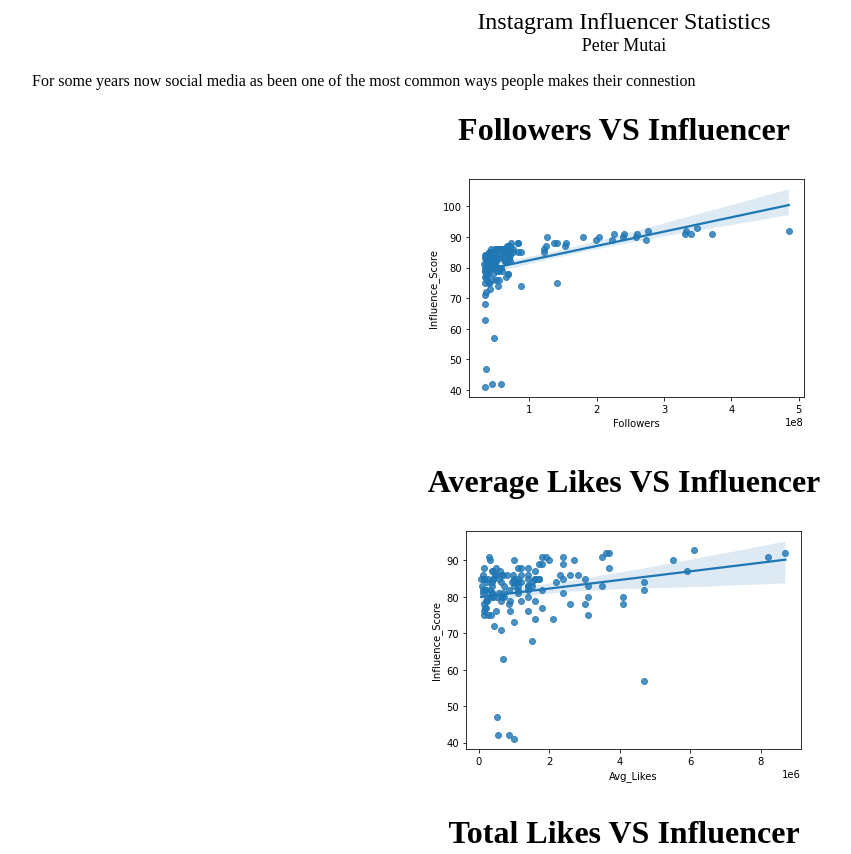
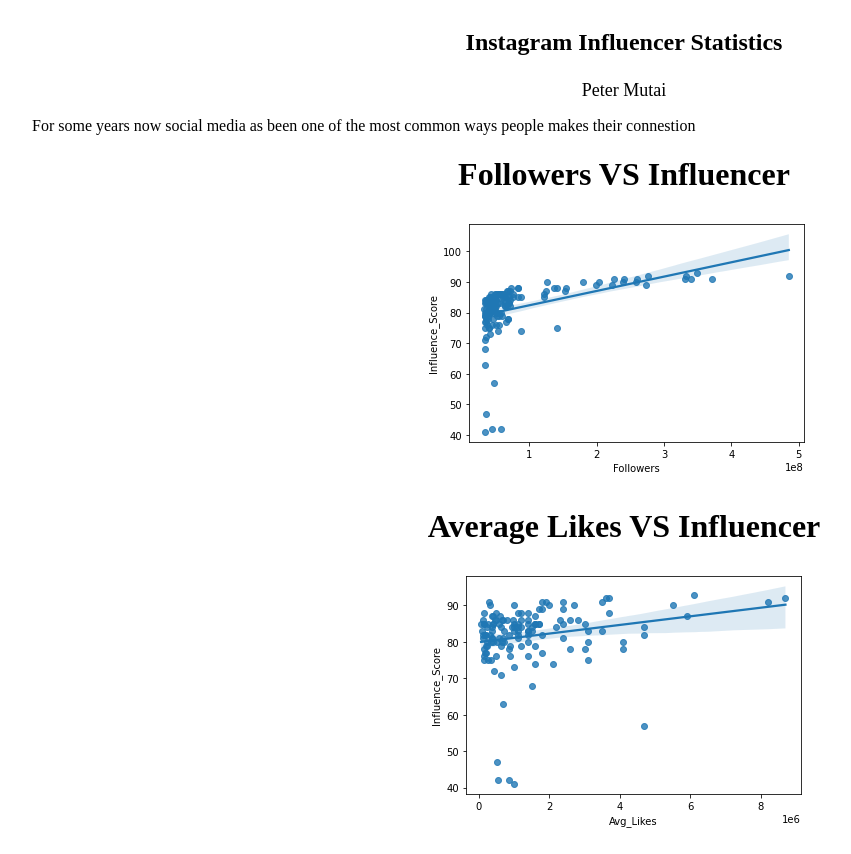
Before and after one commit to KiprotichPeter/Kiprotich_peter, a plain HTML site: page 404.html in a window 1280 px wide. Shown: the top 854 px of the page, without its empty margins (16-867 px from the left). Drawn offline with Linux system fonts and the light colour scheme.

Commit message:
commint3

```diff
--- a/404.html
+++ b/404.html
@@ -1,7 +1,7 @@
 <!DOCTYPE html>
 <html>
   <head>
-    <center><font size="+2">Instagram Influencer Statistics</font></center>
+    <center><h1><font size="+2">Instagram Influencer Statistics</font></h1></center>
     <center><font size="+1">Peter Mutai</font></center>
 
 
```
